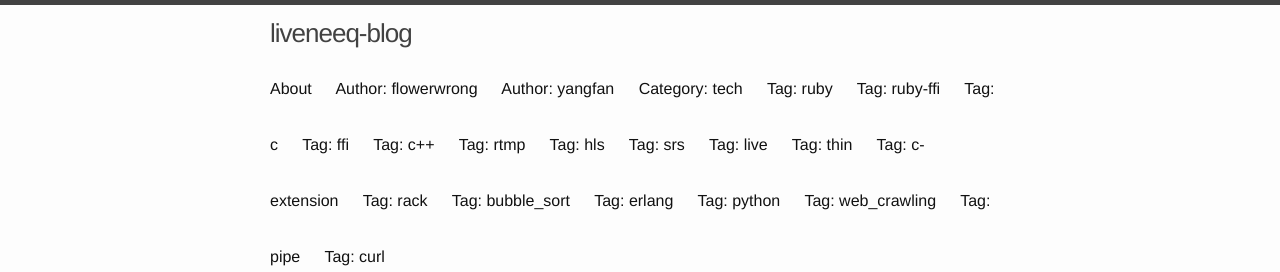
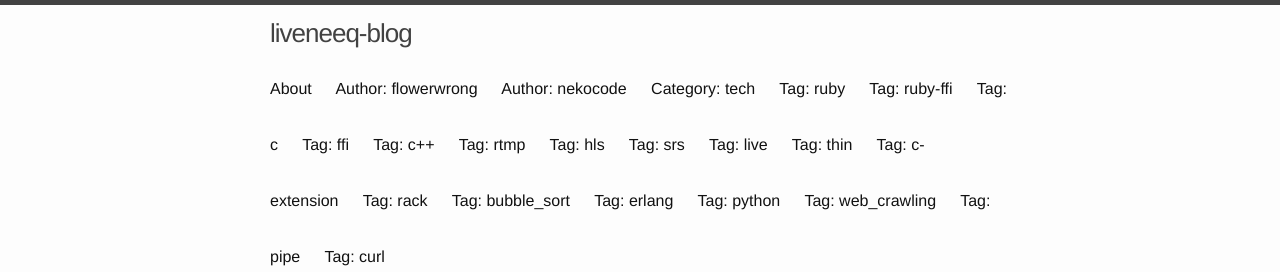
Before and after one commit to lipuwater/blog, a Jekyll site: the page built from index.html, in a window 1280 px wide. Shown: the top 272 px of the page. Built offline with Jekyll 4.4.1, drawn with Linux system fonts in a browser that asks for light colours; Markdown is read by kramdown in place of the engine named in the settings; some of the changed lines change nothing that is shown.

Commit message:
fixed miss

```diff
--- a/_data/authors.yml
+++ b/_data/authors.yml
@@ -5,7 +5,7 @@ flowerwrong:
   facebook: ''
   email: ''
 
-yangfan:
+nekocode:
   github: 'https://github.com/nekocode'
   twitter: 'https://twitter.com/'
   avatar: 'https://avatars1.githubusercontent.com/u/4783781?v=3&s=460'
```
